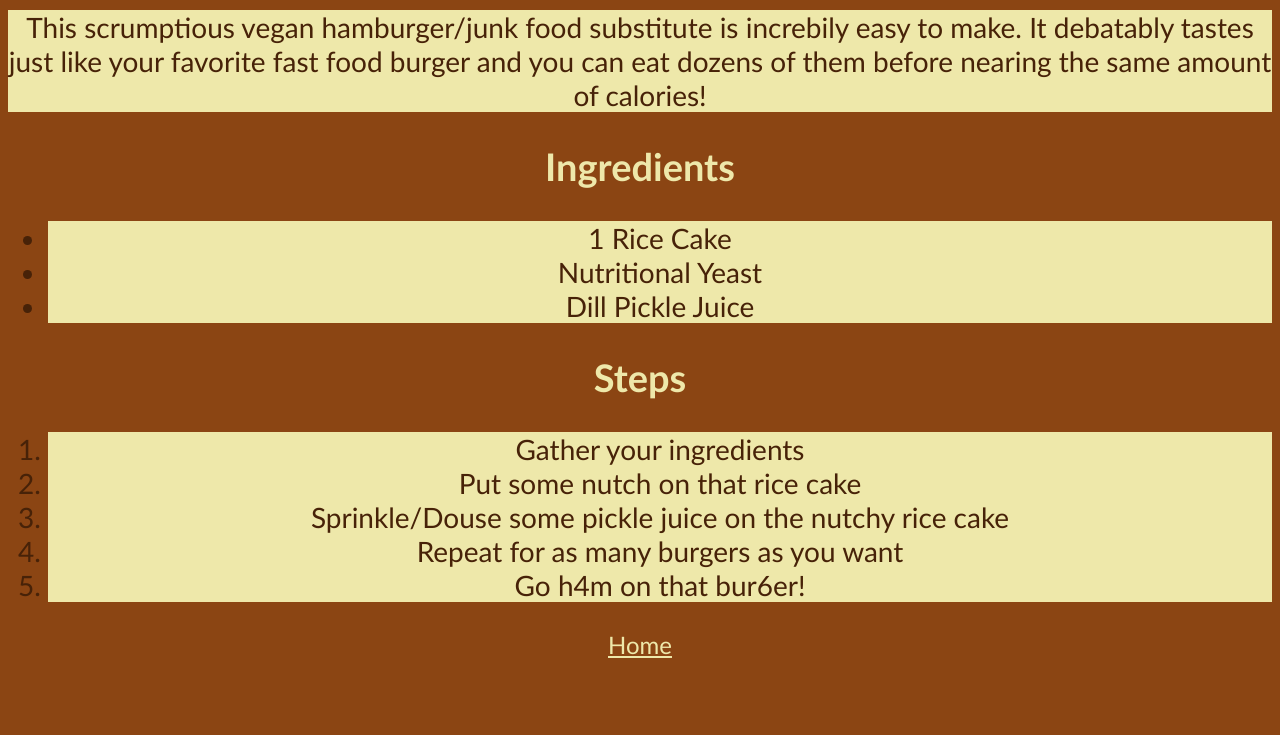
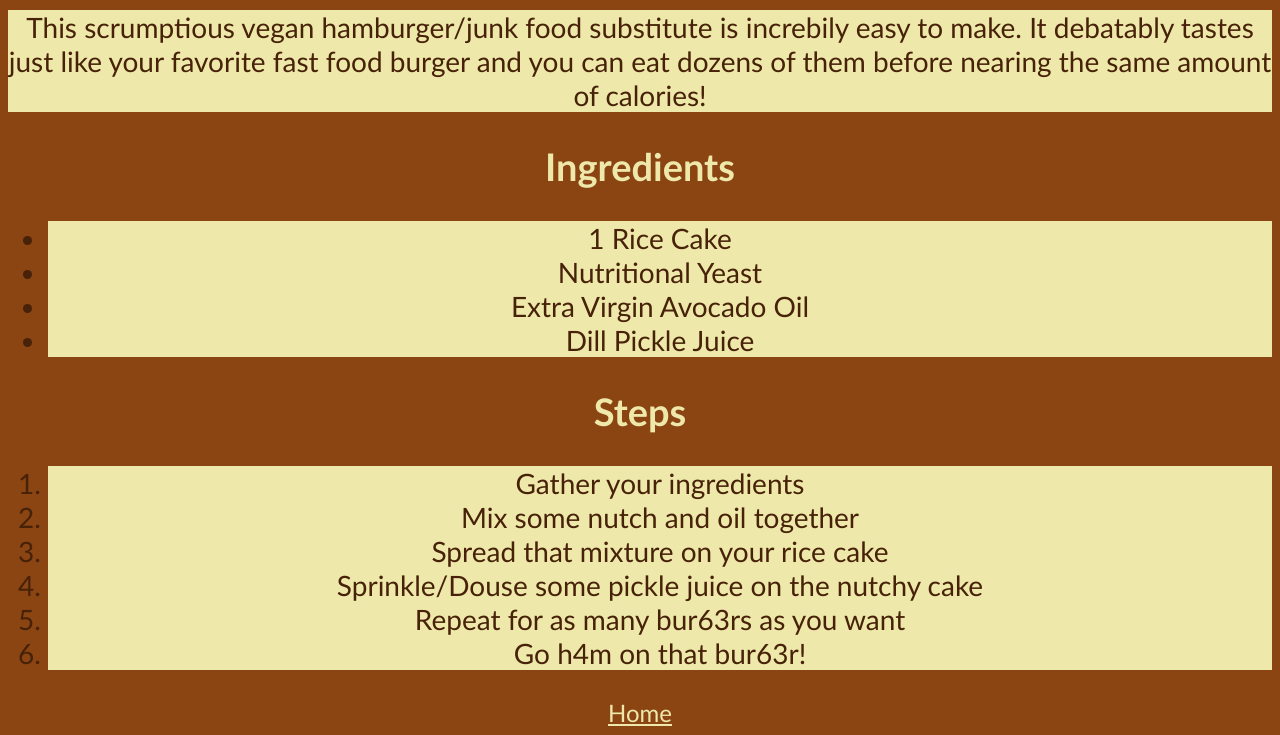
Before and after one commit to Kangaroob/odin-recipes, a plain HTML site: page recipes/h4mbur63r/h4mbur63r.html in a window 1280 px wide. Shown: the part 634-1369 px from the top of the page. Before the commit the page ends 1301 px from the top, so only its background shows below. Drawn offline with Linux system fonts and the light colour scheme.

Commit message:
Update h4mbur63r recipe

```diff
--- a/recipes/h4mbur63r/h4mbur63r.html
+++ b/recipes/h4mbur63r/h4mbur63r.html
@@ -21,16 +21,18 @@
     <ul>
         <li>1 Rice Cake</li>
         <li>Nutritional Yeast</li>
+        <li>Extra Virgin Avocado Oil</li>
         <li>Dill Pickle Juice</li>
     </ul>
 
     <h2>Steps</h2>
     <ol>
         <li>Gather your ingredients</li>
-        <li>Put some nutch on that rice cake</li>
-        <li>Sprinkle/Douse some pickle juice on the nutchy rice cake</li>
-        <li>Repeat for as many burgers as you want</li>
-        <li>Go h4m on that bur6er!</li>
+        <li>Mix some nutch and oil together</li>
+        <li>Spread that mixture on your rice cake</li>
+        <li>Sprinkle/Douse some pickle juice on the nutchy cake</li>
+        <li>Repeat for as many bur63rs as you want</li>
+        <li>Go h4m on that bur63r!</li>
     </ol>
 
     <a href="../../index.html">Home</a>
```
